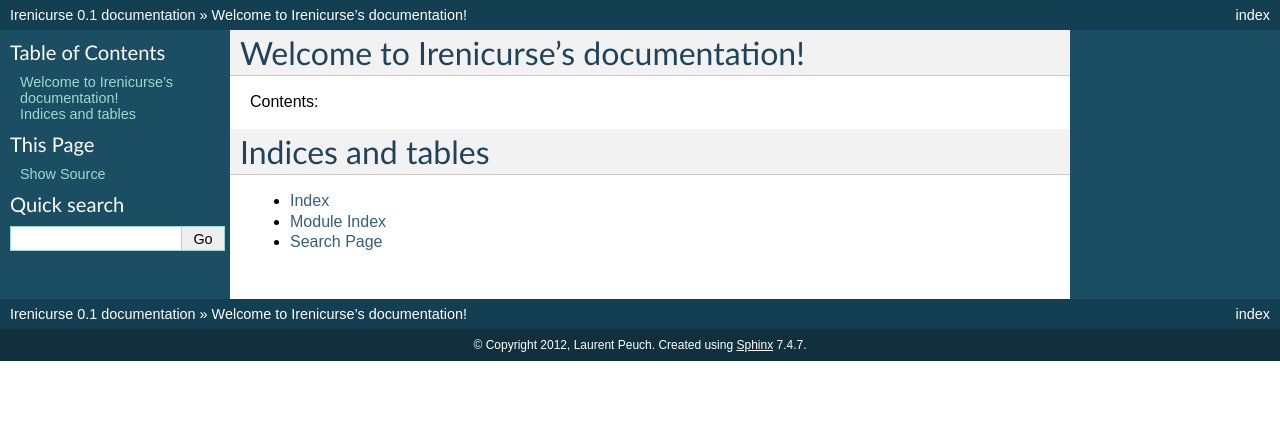
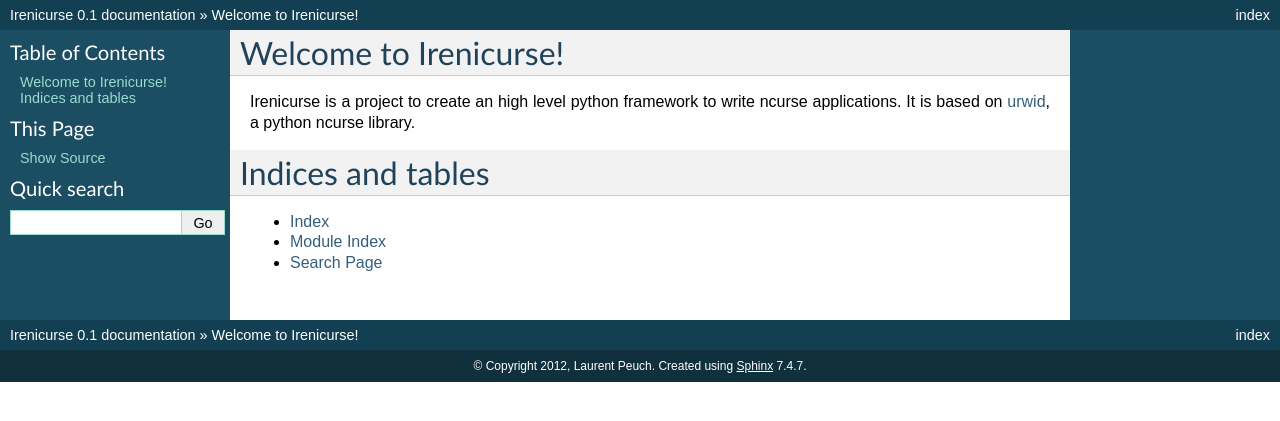
Before and after one commit to Psycojoker/irenicurse, a Sphinx documentation site: the page built from docs/index.rst, in a window 1280 px wide. Shown: the top 421 px of the page. Built offline with Sphinx 7.4.7, drawn with Linux system fonts in a browser that asks for light colours.

Commit message:
[doc] add a short introduction to the documentation

```diff
--- a/docs/index.rst
+++ b/docs/index.rst
@@ -3,10 +3,12 @@
    You can adapt this file completely to your liking, but it should at least
    contain the root `toctree` directive.
 
-Welcome to Irenicurse's documentation!
-======================================
+Welcome to Irenicurse!
+======================
 
-Contents:
+Irenicurse is a project to create an high level python framework to write
+ncurse applications. It is based on `urwid <http://excess.org/urwid/>`_, a python ncurse library.
+
 
 .. toctree::
    :maxdepth: 2
```
